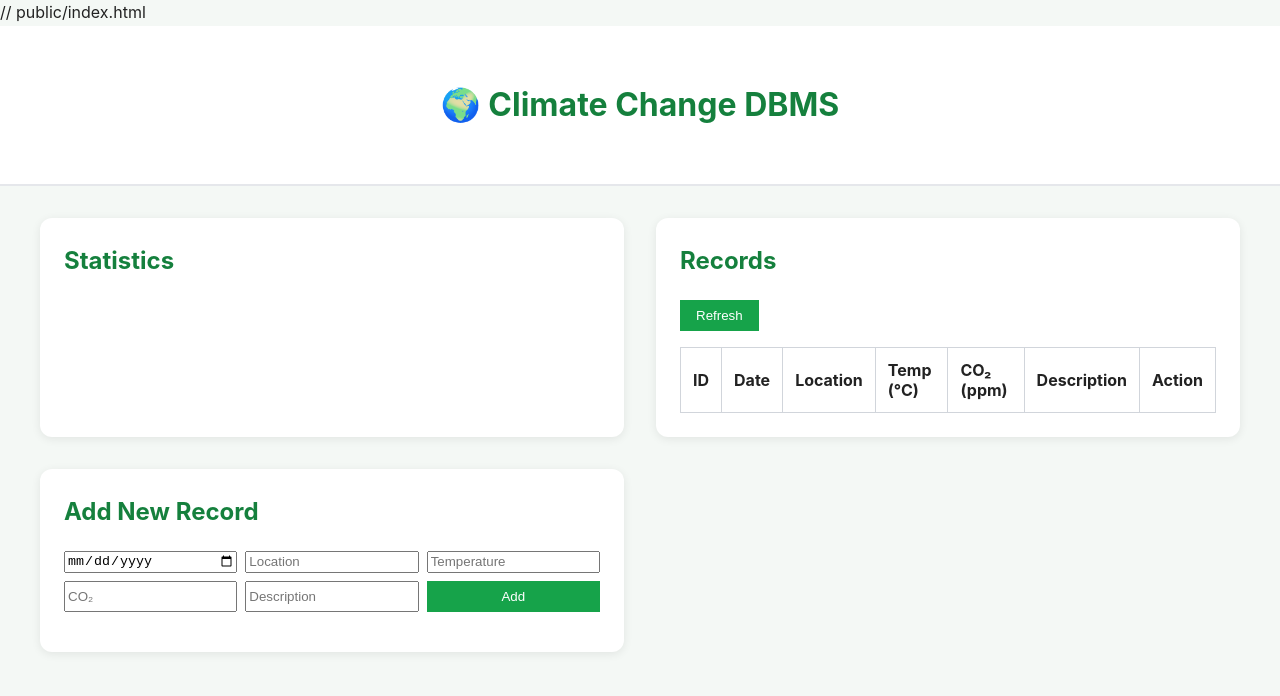
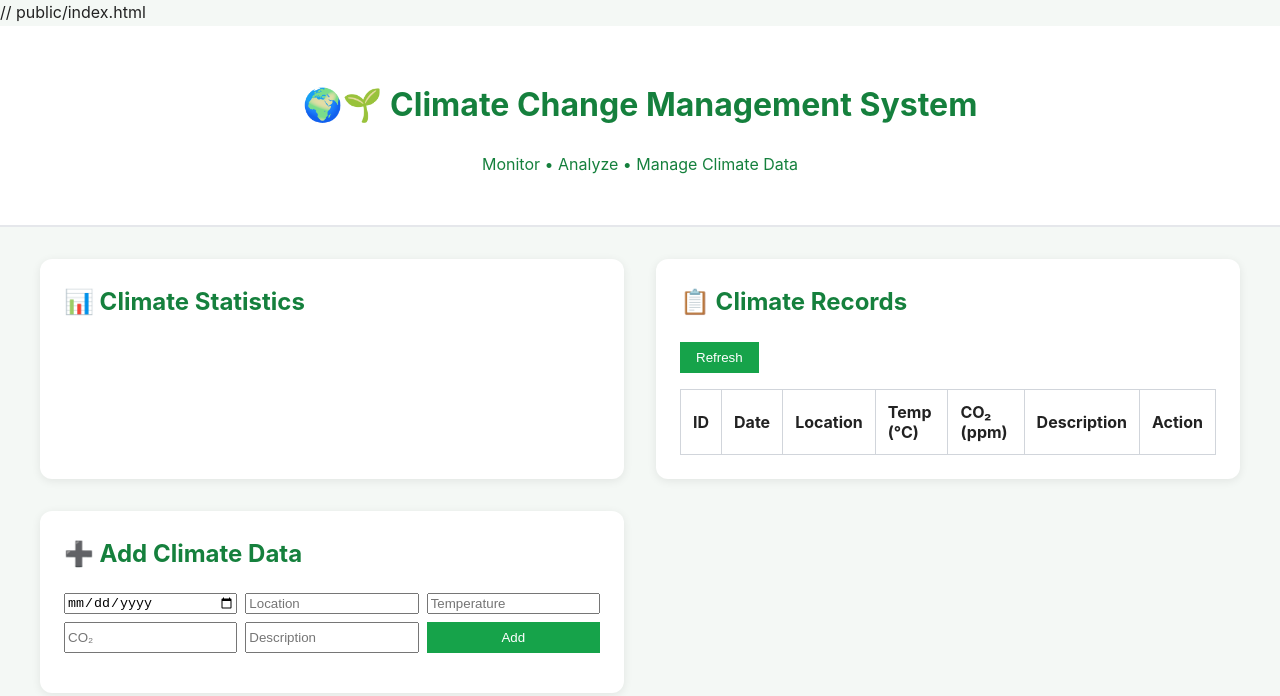
Before and after one commit to vs1897823-collab/climateApp20, a website: page index.html in a window 1280 px wide. Drawn offline with Linux system fonts and the light colour scheme; no server answers.

Commit message:
Revise titles and headings for climate management system
Updated titles and headings to enhance clarity and engagement.

```diff
--- a/index.html
+++ b/index.html
@@ -5,20 +5,21 @@
   <meta charset="UTF-8" />
   <meta http-equiv="X-UA-Compatible" content="IE=edge" />
   <meta name="viewport" content="width=device-width, initial-scale=1.0" />
-  <title>Climate DBMS Dashboard</title>
+  <title>🌍🌱 Climate Change Management System</title>
   <link rel="stylesheet" href="style.css" />
 </head>
 <body>
   <header>
-    <h1>🌍 Climate Change DBMS</h1>
+    <h1>🌍🌱 Climate Change Management System</h1>
+<p>Monitor • Analyze • Manage Climate Data</p>
   </header>
   <main>
     <section class="stats">
-      <h2>Statistics</h2>
+      <h2>📊 Climate Statistics</h2>
       <div id="stats"></div>
     </section>
     <section class="records">
-      <h2>Records</h2>
+      <h2>📋 Climate Records</h2>
       <button id="refreshBtn">Refresh</button>
       <table id="recordsTable">
         <thead>
@@ -36,7 +37,7 @@
       </table>
     </section>
     <section class="add-record">
-      <h2>Add New Record</h2>
+     <h2>➕ Add Climate Data</h2>
       <form id="addForm">
         <input type="date" name="date" required />
         <input type="text" name="location" placeholder="Location" />
```
